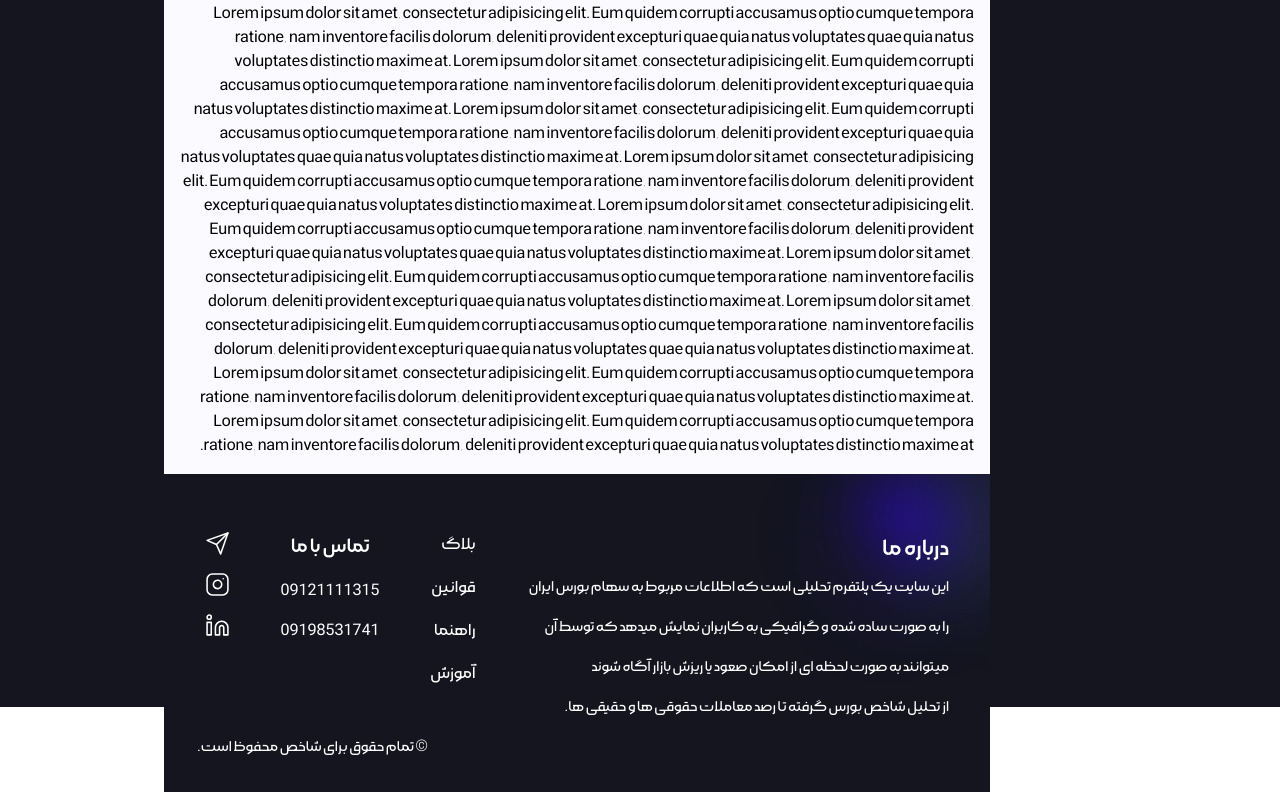
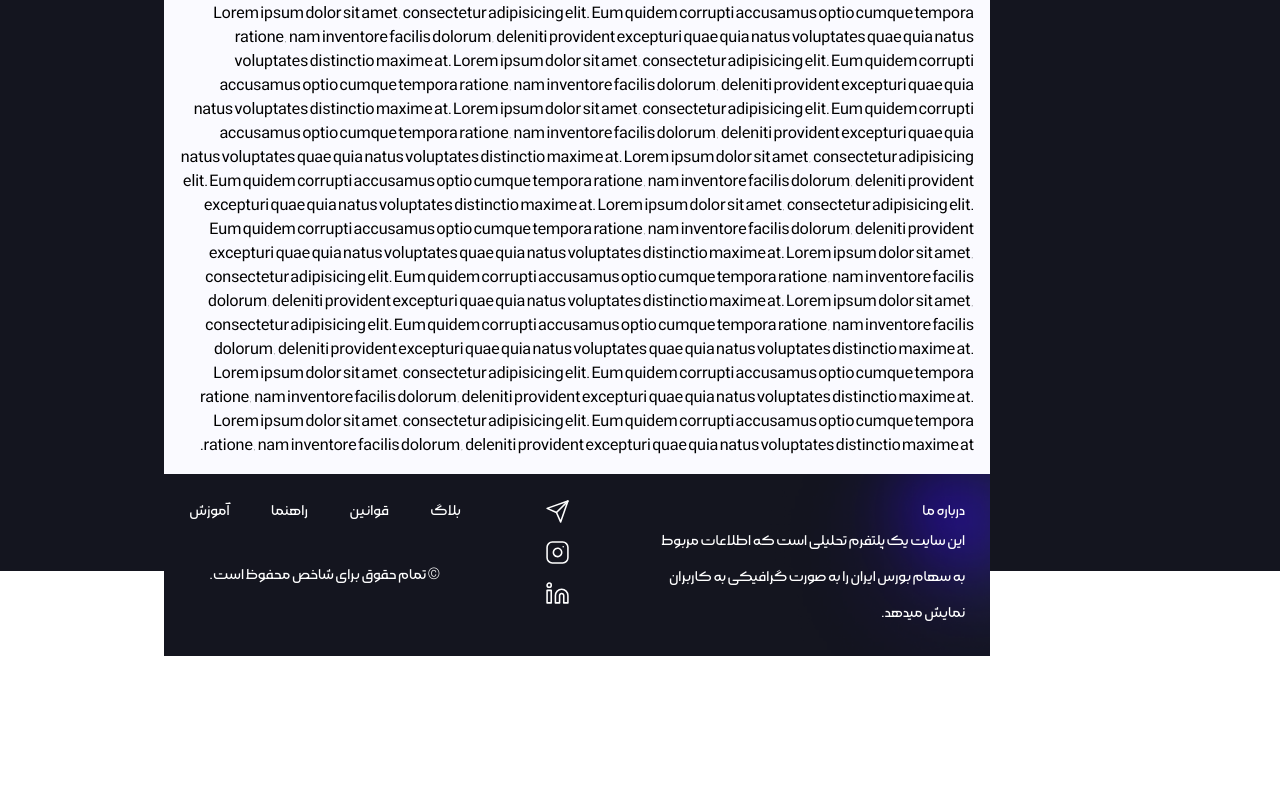
Before and after one commit to robnsiov/bourse, a Next.js app: page / in a window 1280 px wide. Shown: the part 531-1323 px from the top of the page. After the commit the page ends 1187 px from the top, so only its background shows below. Built offline with nearby package versions, Linux system fonts and the light colour scheme.

Commit message:
add new footer

```diff
--- a/components/common/footer/about/index.tsx
+++ b/components/common/footer/about/index.tsx
@@ -1,14 +1,11 @@
 const About = () => {
   return (
     <>
-      <div>
-        <h2 className="text-[24px] font-medium">درباره ما</h2>
-        <p className="min-w-[423px] max-w-[423px] leading-10">
+      <div className="w-[40%]">
+        <h2>درباره ما</h2>
+        <p className=" leading-9">
           این سایت یک پلتفرم تحلیلی است که اطلاعات مربوط به سهام بورس ایران را
-          به صورت ساده شده و گرافیکی به کاربران نمایش میدهد که توسط آن میتوانند
-          به صورت لحظه ای از امکان صعود یا ریزش بازار آگاه شوند
-          <br />
-          از تحلیل شاخص بورس گرفته تا رصد معاملات حقوقی ها و حقیقی ها.
+          به صورت گرافیکی به کاربران نمایش میدهد.
         </p>
       </div>
     </>
--- a/components/common/footer/index.tsx
+++ b/components/common/footer/index.tsx
@@ -1,12 +1,13 @@
 import Image from "next/image";
 import About from "./about";
 import Links from "./links";
+import Socials from "./socials";
 
 const Footer = () => {
   return (
     <>
-      <div className="w-full bg-blue-primary text-white p-[33px] flex justify-start items-start flex-col relative overflow-hidden">
-        <div className="absolute top-[-50px] right-[-50px]">
+      <div className="w-full bg-blue-primary text-white p-[25px] flex justify-center items-center  relative overflow-hidden">
+        <div className="absolute top-[-50px] right-[-100px] scale-110">
           <div className="w-[200px] h-[200px]">
             <Image
               src={"/images/blur-footer.png"}
@@ -17,14 +18,10 @@ const Footer = () => {
             />
           </div>
         </div>
-        <div className="w-full flex justify-between items-start p-2 pt-6 relative z-10">
-          <div className="flex justify-between items-start w-full">
-            <About />
-            <Links />
-          </div>
-        </div>
-        <div className="w-full flex justify-end items-star">
-          <span>© تمام حقوق برای شاخص محفوظ است.</span>
+        <div className="w-full max-w-5xl flex justify-between items-start relative z-10">
+          <About />
+          <Socials />
+          <Links />
         </div>
       </div>
     </>
--- a/components/common/footer/links/index.tsx
+++ b/components/common/footer/links/index.tsx
@@ -10,24 +10,17 @@ const Links = () => {
   ];
   return (
     <>
-      <div className="flex justify-start items-start flex-col">
-        {links.map(({ href, name }) => (
-          <Link className="mb-4 last:mb-0 text-[18px]" href={href}>
-            {name}
-          </Link>
-        ))}
-      </div>
-      <div className="text-center flex justify-center items-center flex-col">
-        <h2 className="mb-4 text-[21px] font-medium">تماس با ما</h2>
-        <Link className="mb-4 last:mb-0" href={"tel:09121111315"}>
-          09121111315
-        </Link>
-        <Link className="mb-4 last:mb-0" href={"tel:09198531741"}>
-          09198531741
-        </Link>
-      </div>
-      <div className="flex justify-start items-start flex-col">
-        <Socials />
+      <div className="flex justify-start items-start flex-col w-[35%]">
+        <div className="w-full flex justify-between items-center">
+          {links.map(({ href, name }) => (
+            <Link className="" href={href}>
+              {name}
+            </Link>
+          ))}
+        </div>
+        <span className="mt-[40px] w-full text-center">
+          © تمام حقوق برای شاخص محفوظ است.
+        </span>
       </div>
     </>
   );
--- a/components/common/footer/socials/index.tsx
+++ b/components/common/footer/socials/index.tsx
@@ -2,7 +2,7 @@ import Link from "next/link";
 
 const Socials = () => {
   return (
-    <>
+    <div className="flex justify-center items-center flex-col w-[25%]">
       <Link href={"/"} className="mb-4">
         <svg
           width="25"
@@ -58,7 +58,7 @@ const Socials = () => {
           />
         </svg>
       </Link>
-      <Link href={"/"} className="mb-4">
+      <Link href={"/"}>
         <svg
           width="25"
           height="25"
@@ -89,7 +89,7 @@ const Socials = () => {
           />
         </svg>
       </Link>
-    </>
+    </div>
   );
 };
 export default Socials;
```
